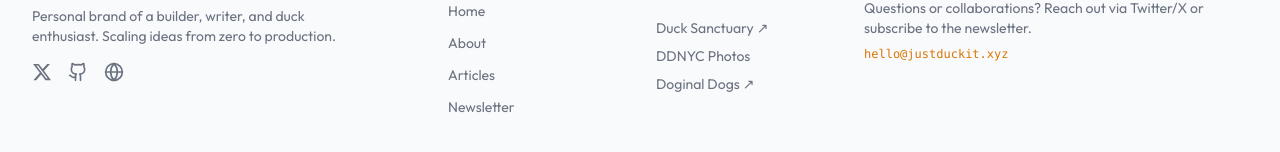
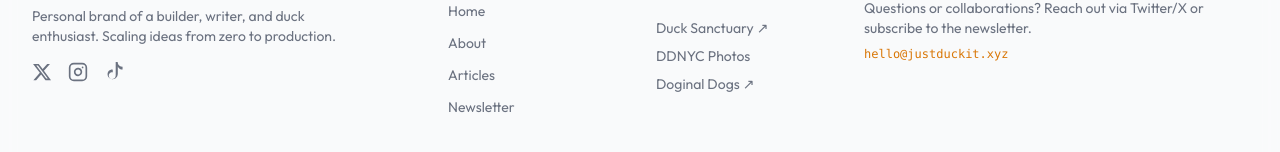
Before and after one commit to Duckxmeta/justduckit, a Next.js app: page / in a window 1280 px wide. Shown: the part 1991-2143 px from the top of the page. Built offline with nearby package versions, Linux system fonts and the light colour scheme.

Commit message:
feat: update footer social profiles to X, Instagram, and TikTok

```diff
--- a/src/components/Footer.tsx
+++ b/src/components/Footer.tsx
@@ -1,17 +1,22 @@
 import Link from "next/link";
 import Image from "next/image";
-import { Globe } from "lucide-react";
-
-const GithubIcon = (props: React.SVGProps<SVGSVGElement>) => (
-  <svg viewBox="0 0 24 24" fill="none" stroke="currentColor" strokeWidth="2" strokeLinecap="round" strokeLinejoin="round" {...props}>
-    <path d="M15 22v-4a4.8 4.8 0 0 0-1-3.5c3 0 6-2 6-5.5.08-1.25-.27-2.48-1-3.5.28-1.15.28-2.35 0-3.5 0 0-1 0-3 1.5-2.64-.5-5.36-.5-8 0C6 2 5 2 5 2c-.3 1.15-.3 2.35 0 3.5A5.403 5.403 0 0 0 4 9c0 3.5 3 5.5 6 5.5-.39.49-.68 1.05-.85 1.65-.17.6-.22 1.23-.15 1.85v4" />
-    <path d="M9 18c-4.51 2-5-2-7-2" />
+const TwitterIcon = (props: React.SVGProps<SVGSVGElement>) => (
+  <svg viewBox="0 0 24 24" fill="currentColor" {...props}>
+    <path d="M18.244 2.25h3.308l-7.227 8.26 8.502 11.24H16.17l-5.214-6.817L4.99 21.75H1.68l7.73-8.835L1.254 2.25H8.08l4.713 6.231zm-1.161 17.52h1.833L7.084 4.126H5.117z" />
   </svg>
 );
 
-const TwitterIcon = (props: React.SVGProps<SVGSVGElement>) => (
+const InstagramIcon = (props: React.SVGProps<SVGSVGElement>) => (
+  <svg viewBox="0 0 24 24" fill="none" stroke="currentColor" strokeWidth="2" strokeLinecap="round" strokeLinejoin="round" {...props}>
+    <rect x="2" y="2" width="20" height="20" rx="5" ry="5" />
+    <path d="M16 11.37A4 4 0 1 1 12.63 8 4 4 0 0 1 16 11.37z" />
+    <line x1="17.5" y1="6.5" x2="17.51" y2="6.5" />
+  </svg>
+);
+
+const TikTokIcon = (props: React.SVGProps<SVGSVGElement>) => (
   <svg viewBox="0 0 24 24" fill="currentColor" {...props}>
-    <path d="M18.244 2.25h3.308l-7.227 8.26 8.502 11.24H16.17l-5.214-6.817L4.99 21.75H1.68l7.73-8.835L1.254 2.25H8.08l4.713 6.231zm-1.161 17.52h1.833L7.084 4.126H5.117z" />
+    <path d="M12.53.02C13.84 0 15.14.01 16.44 0c.08 1.53.63 3.09 1.75 4.17 1.12.98 2.61 1.49 4.1 1.6v3.29c-1.28.02-2.52-.3-3.61-1-.95-.66-1.7-1.59-2.1-2.67v8.83c.03 2.24-1.12 4.36-3.05 5.5-1.93 1.11-4.39 1.11-6.32 0-2.09-1.2-3.23-3.62-2.92-6.01.27-2.13 1.84-3.95 3.94-4.44.75-.17 1.53-.18 2.28-.01V12.5c-.8-.18-1.64-.1-2.4.21-1.39.57-2.33 1.94-2.38 3.44-.08 1.72.93 3.32 2.5 3.99 1.56.66 3.4.3 4.59-.92 1.02-1.04 1.25-2.62 1.21-4.04V.02z" />
   </svg>
 );
 
@@ -52,20 +57,22 @@ export default function Footer() {
                 <TwitterIcon className="h-5 w-5" />
               </a>
               <a
-                href="https://github.com"
+                href="https://www.instagram.com/ducksonx?utm_source=qr"
                 target="_blank"
                 rel="noopener noreferrer"
                 className="text-muted-foreground hover:text-primary transition-colors"
-                aria-label="GitHub Profile"
+                aria-label="Instagram Profile"
               >
-                <GithubIcon className="h-5 w-5" />
+                <InstagramIcon className="h-5 w-5" />
               </a>
               <a
-                href="https://justduckit.xyz"
+                href="https://www.tiktok.com/@ducksontiktok?_r=1&_t=ZP-98nrNNydKBy"
+                target="_blank"
+                rel="noopener noreferrer"
                 className="text-muted-foreground hover:text-primary transition-colors"
-                aria-label="Website"
+                aria-label="TikTok Profile"
               >
-                <Globe className="h-5 w-5" />
+                <TikTokIcon className="h-5 w-5" />
               </a>
             </div>
           </div>
```
